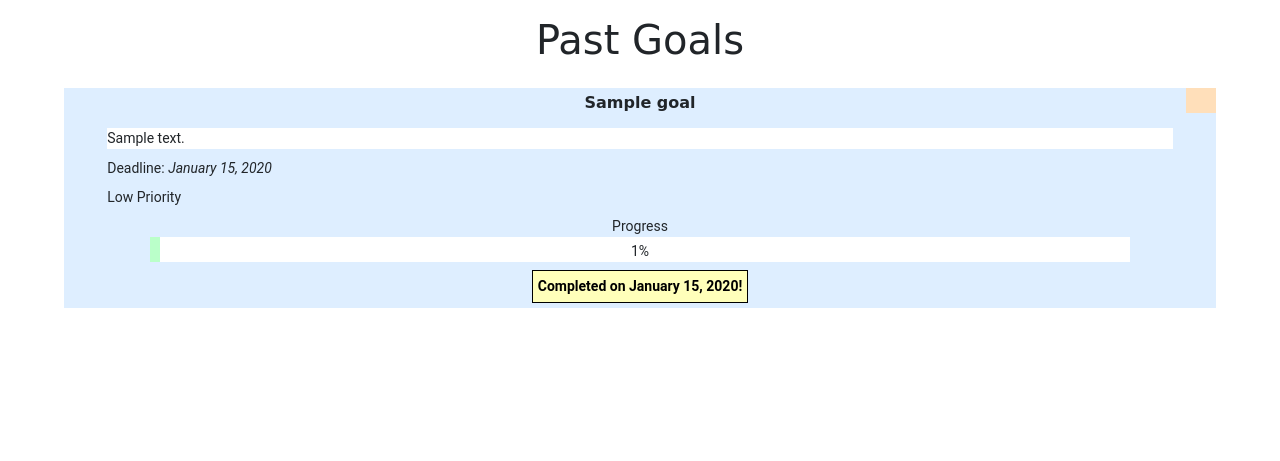
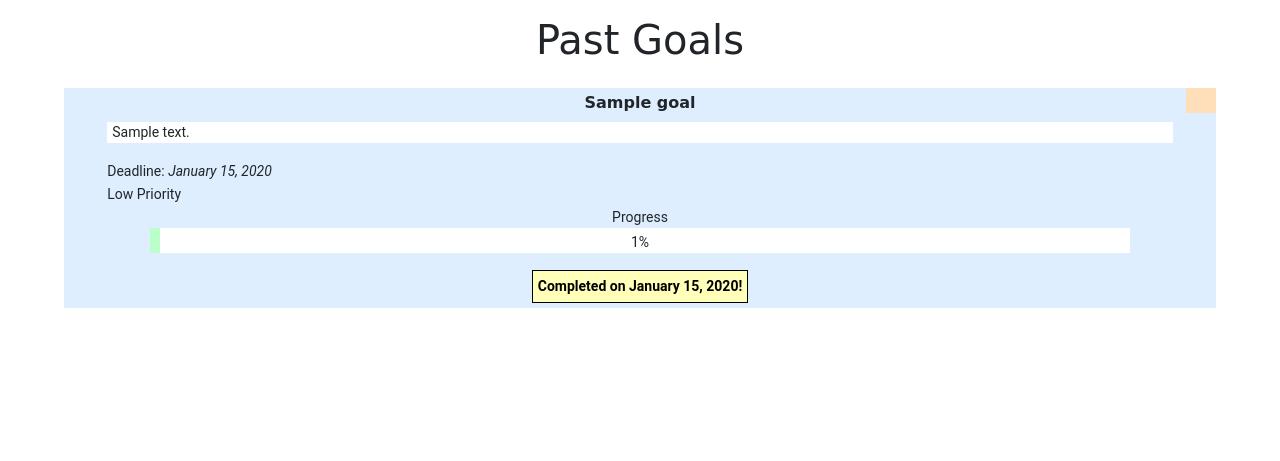
Before and after one commit to bwilkins96/Goal_e, a Django app: page /pastGoals in a window 1280 px wide. Shown: the part 55-516 px from the top of the page. Run offline with Django 4.2, Linux system fonts and the light colour scheme; tables that the repository leaves empty hold one stand-in row (values such as "Sample post"); some libraries are stand-ins or nearby versions; some web fonts are replaced.

Commit message:
improved current/past goals styling

```diff
--- a/goal_e_project/goal_e/static/goal_e/main.css
+++ b/goal_e_project/goal_e/static/goal_e/main.css
@@ -345,7 +345,10 @@ header #logo {
 .goalCard .descript {
   width: 92.5%;
   background-color: white;
-  margin: 0 auto;
+  margin: 0 auto 15px;
+  max-height: 150px;
+  overflow-y: scroll;
+  padding: 0 5px;
 }
 .goalCard .deadline,
 .goalCard .priority {
@@ -356,7 +359,7 @@ header #logo {
 }
 .goalCard .prog {
   position: relative;
-  margin: 0 auto;
+  margin: 0 auto 15px;
   display: flex;
   flex-direction: column;
   align-items: center;
--- a/goal_e_project/goal_e/static/goal_e/main.less
+++ b/goal_e_project/goal_e/static/goal_e/main.less
@@ -376,6 +376,7 @@ header {
     background-color: lighten(@red, @ligthenPerc);
 }
 
+@marginBetween: 15px;
 .goalCard {
     position: relative;
     width: @cardWidth;
@@ -424,7 +425,11 @@ header {
     .descript {
         width: 92.5%;
         background-color: white;
-        margin: 0 auto;
+        margin: 0 auto @marginBetween;
+
+        max-height: 150px;
+        overflow-y: scroll;
+        padding: 0 5px;
     }
 
     .deadline, .priority {
@@ -444,7 +449,7 @@ header {
     @progBarHeight: 25px;
     .prog {
         position: relative;
-        margin: 0 auto;
+        margin: 0 auto @marginBetween;
         display: flex;
         flex-direction: column;
         align-items: center;
--- a/goal_e_project/goal_e/templates/goal_e/index.html
+++ b/goal_e_project/goal_e/templates/goal_e/index.html
@@ -36,7 +36,10 @@
                     <i class="fa-solid fa-pen-to-square"></i>
                 </a>
 
-                <div class="descript">{{ goal.description }}</div>
+                {% if goal.description %}
+                    <div class="descript">{{ goal.description }}</div>
+                {% endif %}
+
                 <div class="deadline">Deadline: <span>{{ goal.get_deadline_str }}</span></div>
                 <div class="priority">{{ goal.get_priority_display }} Priority</div>
 
```
